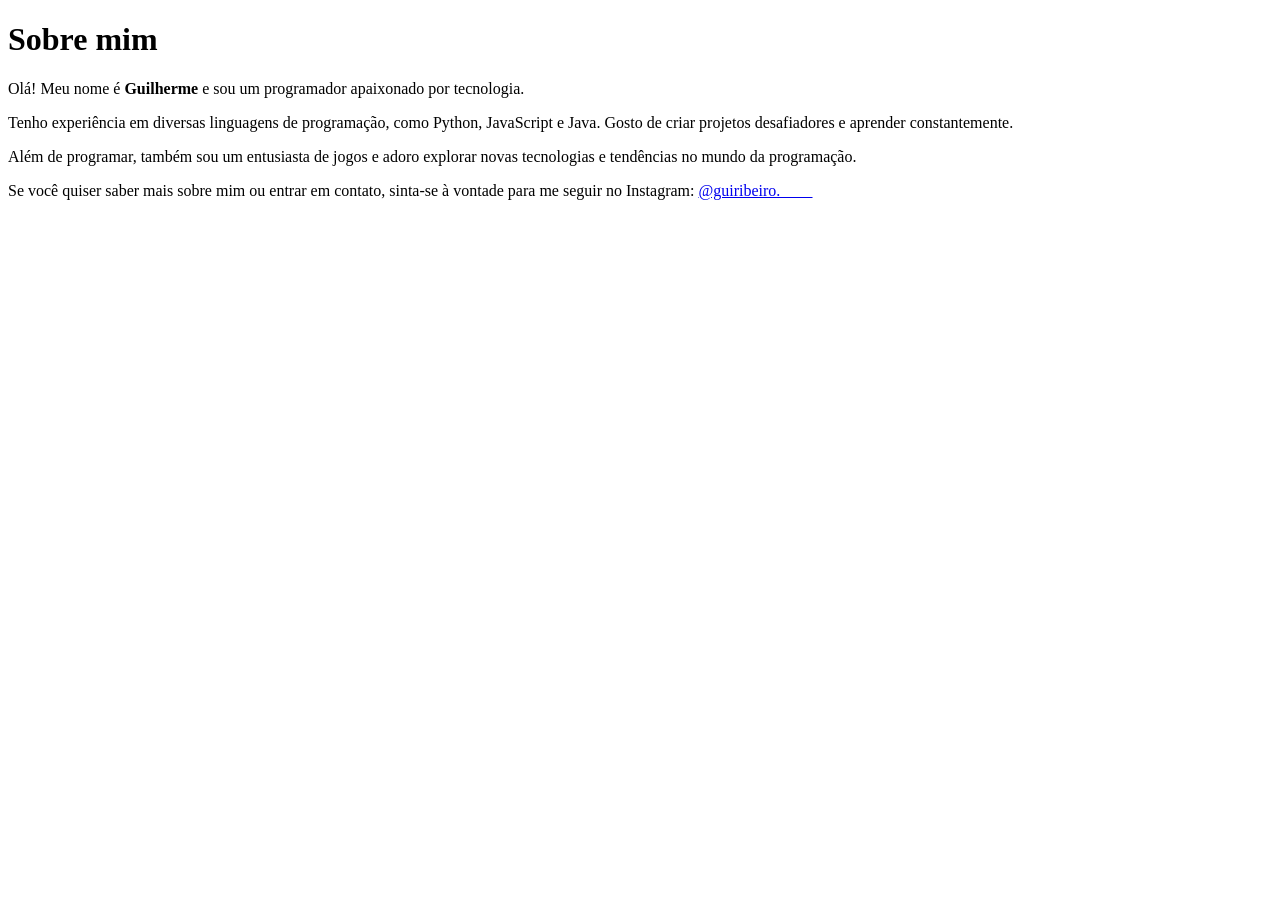
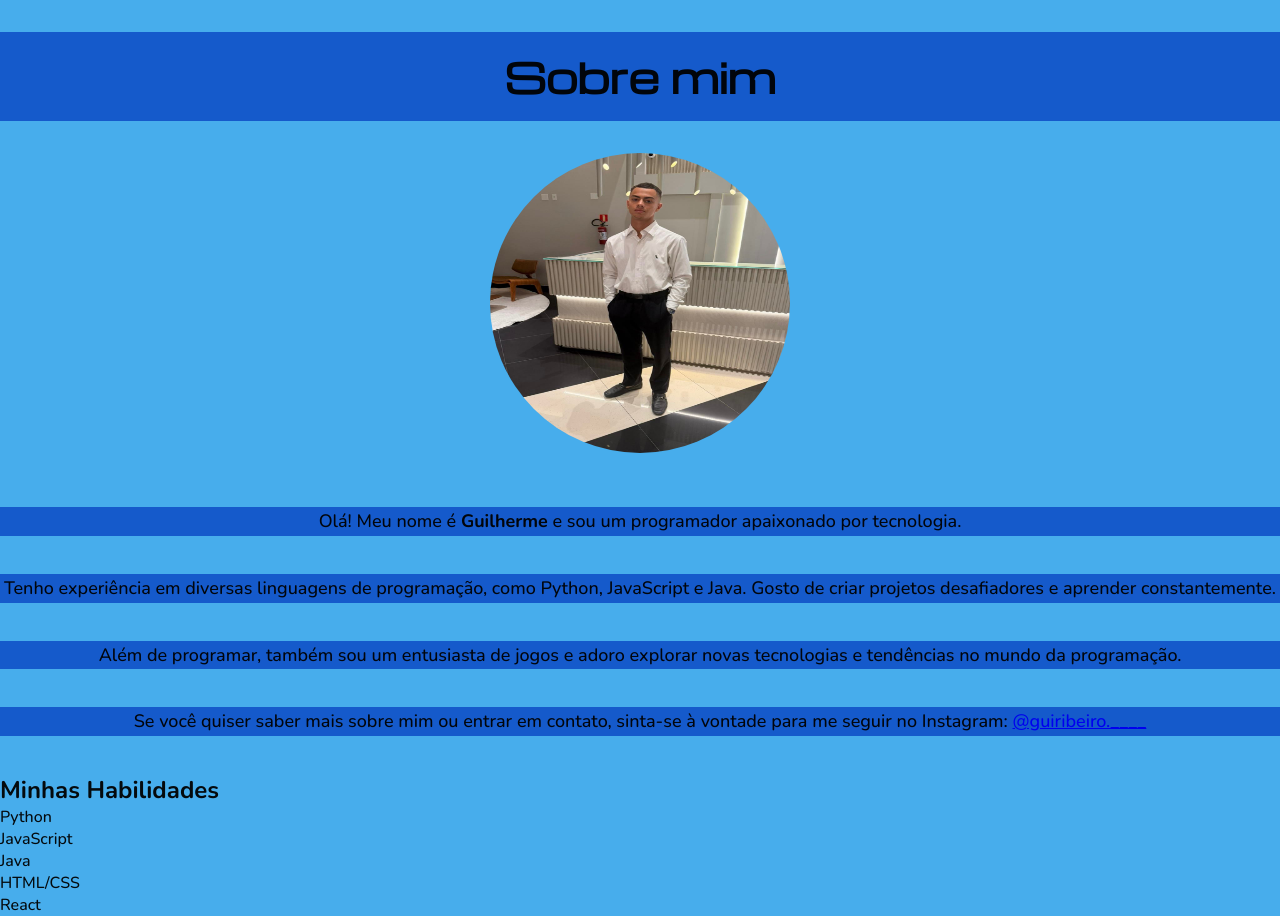
Before and after one commit to GuilhermeRibeiro12/Quiz-Programadores, a plain HTML site: page sobremim.html in a window 1280 px wide. Before the commit the page ends 800 px from the top, so only its background shows below. Drawn offline with nearby package versions, Linux system fonts and the light colour scheme.

Commit message:
Atualizando páginas e estilos

```diff
--- a/sobremim.html
+++ b/sobremim.html
@@ -4,13 +4,31 @@
     <meta charset="UTF-8">
     <meta name="viewport" content="width=device-width, initial-scale=1.0">
     <title>Sobre mim</title>
+    <link rel="stylesheet" href="stylesobremim.css">
 </head>
+<!--Essa é uma página sobre mim-->
 <body>
-    <h1>Sobre mim</h1>
-    <p>Olá! Meu nome é <strong>Guilherme</strong> e sou um programador apaixonado por tecnologia.</p>
-    <p>Tenho experiência em diversas linguagens de programação, como Python, JavaScript e Java. Gosto de criar projetos desafiadores e aprender constantemente.</p>
-    <p>Além de programar, também sou um entusiasta de jogos e adoro explorar novas tecnologias e tendências no mundo da programação.</p>
-    <p>Se você quiser saber mais sobre mim ou entrar em contato, sinta-se à vontade para me seguir no Instagram: <a href="https://www.instagram.com/guiribeiro.____/" target="_blank">@guiribeiro.____</a></p>
-
+    <header>
+    <strong><h1>Sobre mim</h1></strong>
+    <img src="/assets/euimg.jpeg" width="300" height="300" alt="Foto de Guilherme"><br>
+    <p>Olá! Meu nome é <strong>Guilherme</strong> e sou um programador apaixonado por tecnologia.</p><br>
+    <p>Tenho experiência em diversas linguagens de programação, como Python, JavaScript e Java. Gosto de criar projetos desafiadores e aprender constantemente.</p><br>
+    <p>Além de programar, também sou um entusiasta de jogos e adoro explorar novas tecnologias e tendências no mundo da programação.</p><br>
+    <p>Se você quiser saber mais sobre mim ou entrar em contato, sinta-se à vontade para me seguir no Instagram: <a href="https://www.instagram.com/guiribeiro.____/" target="_blank">@guiribeiro.____</a></p><br>
+    </header>
 </body>
+<main>
+<!-- Conteúdo principal da página, sobre mim -->
+ <section>
+    <h2>Minhas Habilidades</h2>
+    <ol>
+        <li>Python</li>
+        <li>JavaScript</li>
+        <li>Java</li>
+        <li>HTML/CSS</li>
+        <li>React</li>
+    </ol>
+ </section>
+</main>
+<footer></footer>
 </html>
--- a/style.css
+++ b/style.css
@@ -6,7 +6,7 @@
 }
 
 body {
-    backgroung-color: #dbcfcf;
+    background-color: #dbcfcf;
     color: #2E8B57;
     font-family: 'Nunito', sans-serif;
     font-weight: 500;
@@ -98,7 +98,7 @@ button {
 }
 
 footer {
-    backgroung-color: #98FB98;
+    background-color: #98FB98;
     padding: 2rem;
     text-align: center;
 
--- /dev/null
+++ b/stylesobremim.css
@@ -0,0 +1,39 @@
+@import url('https://fonts.googleapis.com/css2?family=Michroma&family=Nunito:ital,wght@0,200..1000;1,200..1000&display=swap');
+* {
+    margin: 0;
+    padding: 0;
+    box-sizing: border-box;
+}
+
+body {
+    background-color: #0e94e7c2;
+    color: #000000f1;
+    font-family: 'Nunito', sans-serif;
+    font-weight: 500;
+    }
+
+h1 {
+    font-family: 'Michroma', sans-serif;
+    font-size: 40px;
+    color: #000000f1;
+    margin-top: 2rem;
+    text-align: center;
+    background-color: #0641c2c2;
+    padding: 1rem;
+}
+
+img {
+    display: block;
+    margin: 0 auto;
+    border-radius: 100%;
+    margin-top: 2rem;
+    margin-bottom: 2rem;
+    text-align: center;
+}
+p {
+    font-size: 18px;
+    line-height: 1.6;
+    margin-bottom: 1rem;
+    text-align: center;
+    background-color: #0641c2c2;
+}
```
Also changed, not shown: assets/euimg.jpeg (added).
